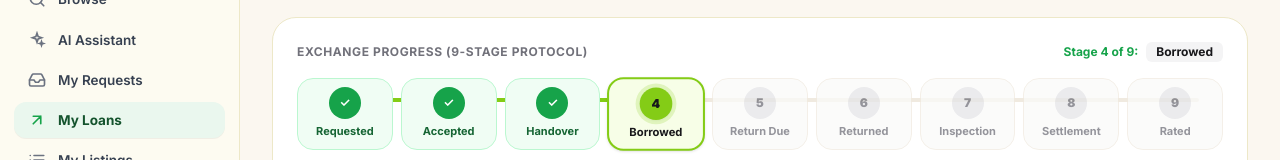
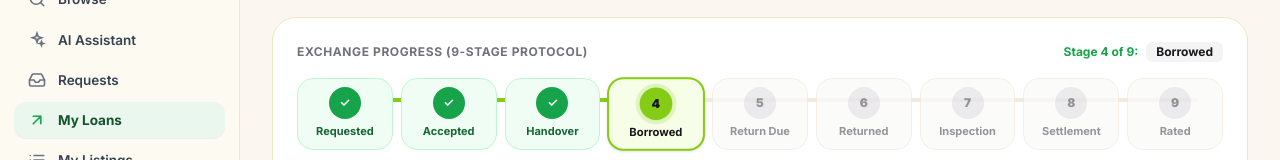
Before and after one commit to SC136/Web_Fusion_2.0, a Next.js app: page /loans in a window 1280 px wide. Shown: the part 139-299 px from the top of the page. Built offline with nearby package versions, Linux system fonts and the light colour scheme.

Commit message:
Rename My Requests to Requests in Sidebar navigation

```diff
--- a/app/components/dashboard/Sidebar.tsx
+++ b/app/components/dashboard/Sidebar.tsx
@@ -10,7 +10,7 @@ const navItems = [
   { label: "Dashboard", icon: "grid", href: "/dashboard" },
   { label: "Browse", icon: "search", href: "/browse" },
   { label: "AI Assistant", icon: "sparkles", href: "/ai-assistant" },
-  { label: "My Requests", icon: "inbox", href: "/requests" },
+  { label: "Requests", icon: "inbox", href: "/requests" },
   { label: "My Loans", icon: "arrow-up-right", href: "/loans" },
   { label: "My Listings", icon: "list", href: "/listings" },
   { label: "Messages", icon: "message", href: "/messages" },
@@ -113,7 +113,7 @@ export default function Sidebar() {
             isActive = pathname.startsWith("/browse");
           } else if (item.label === "AI Assistant") {
             isActive = pathname.startsWith("/ai-assistant");
-          } else if (item.label === "My Requests") {
+          } else if (item.label === "Requests") {
             isActive = pathname.startsWith("/requests");
           } else if (item.label === "My Loans") {
             isActive = pathname.startsWith("/loans");
```
